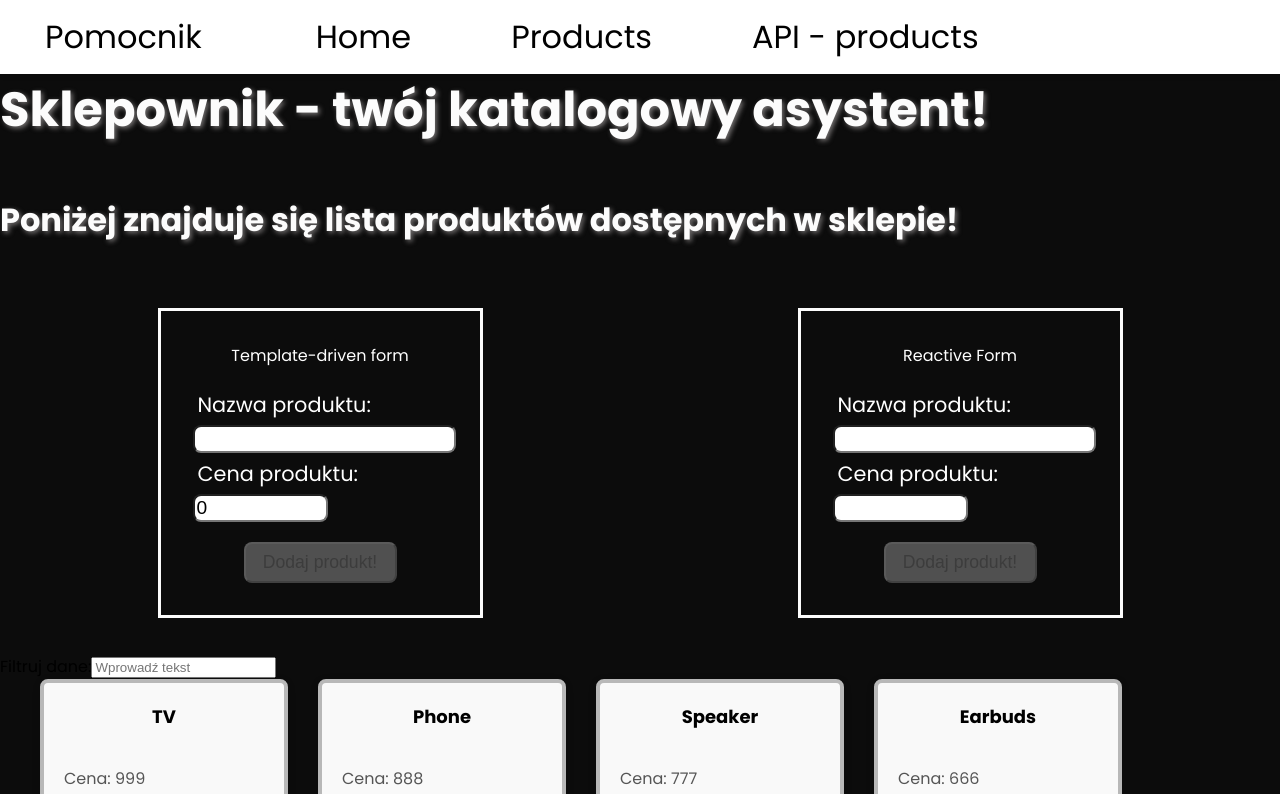
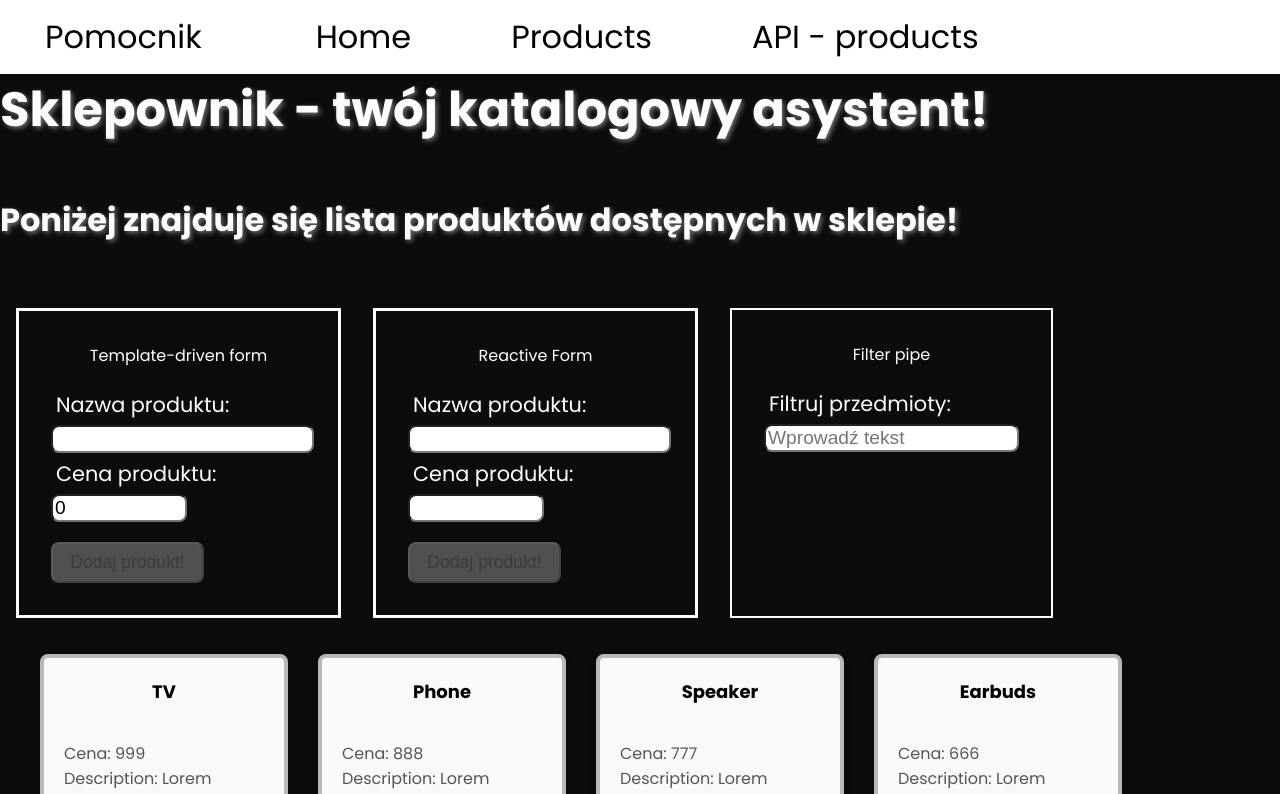
Before and after one commit to Hvlikk/product-catalog, an Angular app: page /products in a window 1280 px wide. Shown: the top 794 px of the page. Built offline with nearby package versions, Linux system fonts and the light colour scheme.

Commit message:
Pipe is now case insensitive, updated list styled section for filtering products

```diff
--- a/src/app/components/product-list-component/product-list-component.component.html
+++ b/src/app/components/product-list-component/product-list-component.component.html
@@ -39,14 +39,14 @@
                 <div class="button-box"><button type="submit" [disabled]="productForm.invalid">Dodaj produkt!</button></div>
             </form>
         </div>
+        <div class="filter-box">
+            <p>Filter pipe</p>
+            <div class="filter-section">
 
-    </div>
-
-    <div class="filter-section">
-
-        <label for="search">Filtruj dane:</label>
-        <input type="text" placeholder="Wprowadź tekst" [(ngModel)]="searchTerm">
-
+                <label for="search">Filtruj przedmioty:</label>
+                <input type="text" placeholder="Wprowadź tekst" [(ngModel)]="searchTerm">
+            </div>
+        </div>
     </div>
 
     <div class="item-list">
--- a/src/app/components/product-list-component/product-list-component.component.scss
+++ b/src/app/components/product-list-component/product-list-component.component.scss
@@ -67,10 +67,13 @@
 //Forms
 
 .forms {
+    margin-left: 16px;
     display: flex;
     flex-direction: row;
-    justify-content: space-around;
+    justify-content: flex-start;
+    gap: 32px;
     margin-top: 32px;
+    margin-bottom: 36px;
 
     & .template-driven-form {
         margin-top: 32px;
@@ -112,7 +115,7 @@
             & .button-box {
                 margin-top: 10px;
                 display: flex;
-                justify-content: center;
+                justify-content: flex-start;
 
                 & button {
                 width: 60%;
@@ -131,38 +134,41 @@
 
         }
     }
+}
 
-    & .reactive-form {
+// FIlter
+.filter-box {
+    color: #fcfcfc;
+    border: 2px solid #fcfcfc;
     margin-top: 32px;
+    padding: 32px;
+
+    & p {
+        display: flex;
+        align-items: center;
+        justify-content: center;
+        margin-bottom: 16px;
+    }
+
+    & .filter-section{
+        font-size: 1.3rem;
+        color: #fcfcfc;
+        // padding: 8px;
         display: flex;
         flex-direction: column;
-        border: 2px solid white;
-        color: #fcfcfc;
-        padding: 32px;
-
-        & form {
-            display: flex;
-            flex-direction: column;
-
-            & .price-input {
-                width: 50%;
-            }
+        justify-content: center;
 
         & label {
-                font-size: 1.3rem;
             padding: 5px;
         }
 
         & input {
-                width: 100%;
             border-radius: 8px;
             font-size: 1.2rem;
         }
     }
 }
 
-    margin-bottom: 36px;
-}
 
 
 a {
--- a/src/app/pipes/product-filter.pipe.ts
+++ b/src/app/pipes/product-filter.pipe.ts
@@ -3,12 +3,14 @@ import { Product } from '../models/product.model';
 
 
 @Pipe({
-  name: 'productFilter'
+  name: 'productFilter',
+  pure: false, //Always when detected change
 })
 export class ProductFilterPipe implements PipeTransform {
 
   transform(products: Product[], searchTerm: string): Product[] {
-    return products.filter(products => products.name.match(searchTerm)); //case sensitive
+    const filter = searchTerm.toLowerCase();
+    return products.filter(products => products.name.toLowerCase().match(filter)); //case sensitive
   }
 
 }
```
Lines whose indentation alone changed are shown as unchanged.
